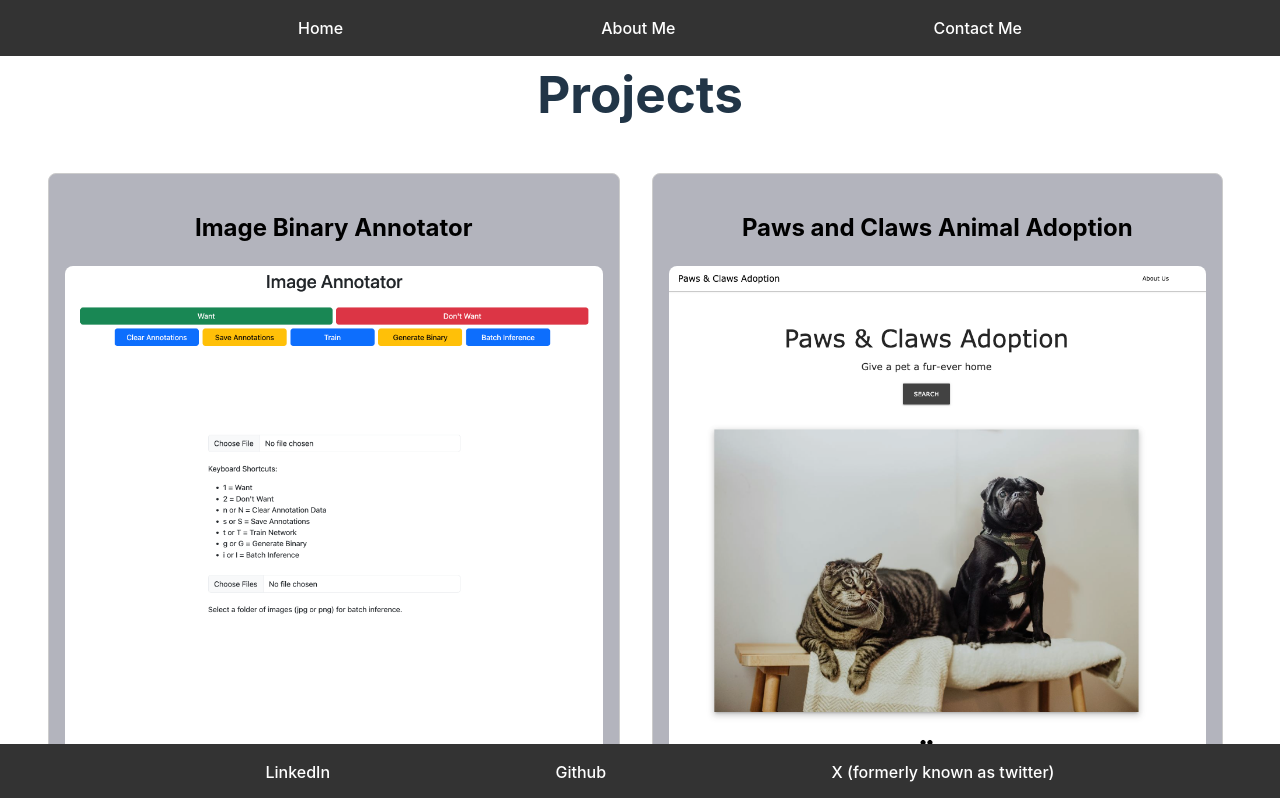
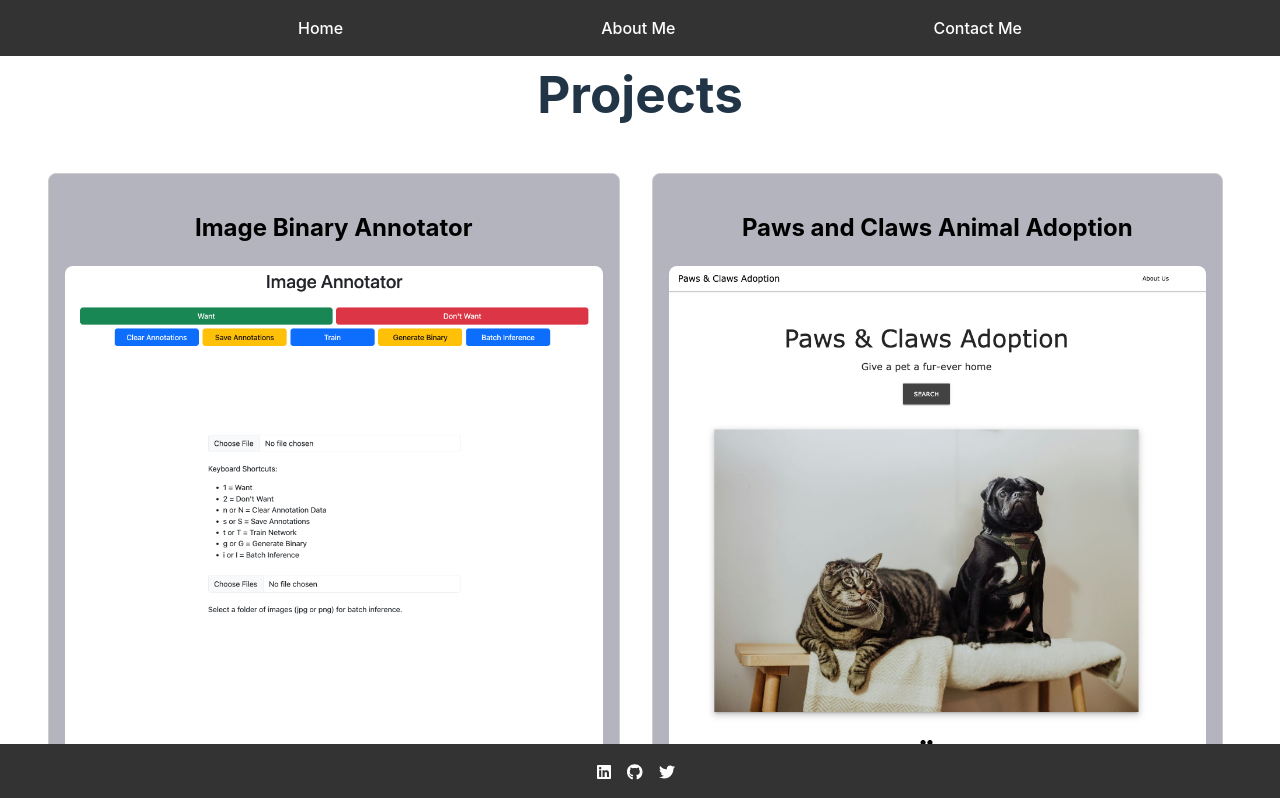
Before and after one commit to benjamin-parks/Ben-Parks-React-Portfolio, a React (Vite) app: page / in a window 1280 px wide. Shown: the top 798 px of the page. Built offline with nearby package versions, Linux system fonts and the light colour scheme.

Commit message:
swapped out anchor tags to fancy icons.

```diff
--- a/package.json
+++ b/package.json
@@ -11,6 +11,8 @@
     "preview": "vite preview"
   },
   "dependencies": {
+    "@fortawesome/free-brands-svg-icons": "^6.6.0",
+    "@fortawesome/react-fontawesome": "github:fortawesome/react-fontawesome",
     "boostrap": "^2.0.0",
     "react": "^18.3.1",
     "react-dom": "^18.3.1",
--- a/src/components/Footer.jsx
+++ b/src/components/Footer.jsx
@@ -1,3 +1,6 @@
+import { FontAwesomeIcon } from '@fortawesome/react-fontawesome';
+import { faLinkedin, faGithub, faTwitter } from '@fortawesome/free-brands-svg-icons';
+
 export default function Footer() {
   return (
     <div style={{
@@ -12,11 +15,23 @@ export default function Footer() {
       <ul style={{
         display: 'flex',
         listStyle: 'none',
-        justifyContent: 'space-evenly',
+        justifyContent: 'center'
       }}>
-        <li><a href="https://www.linkedin.com/in/ben-parks-a8b04b214/" style={{ color: '#fff' }}>LinkedIn</a></li>
-        <li><a href="https://github.com/benjamin-parks" style={{ color: '#fff' }}>Github</a></li>
-        <li><a href="https://x.com/BunMunKun" style={{ color: '#fff' }}>X (formerly known as twitter)</a></li>
+        <li>
+          <a href="https://www.linkedin.com/in/ben-parks-a8b04b214/" style={{ color: '#fff', marginRight: "16px" }}>
+            <FontAwesomeIcon icon={faLinkedin} />
+          </a>
+        </li>
+        <li>
+          <a href="https://github.com/benjamin-parks" style={{ color: '#fff', marginRight: "16px" }}>
+            <FontAwesomeIcon icon={faGithub} />
+          </a>
+        </li>
+        <li>
+          <a href="https://x.com/BunMunKun" style={{ color: '#fff', marginRight: "48px"}}>
+            <FontAwesomeIcon icon={faTwitter} />
+          </a>
+        </li>
       </ul>
     </div>
   );
--- a/src/components/Projects.jsx
+++ b/src/components/Projects.jsx
@@ -1,4 +1,3 @@
-import React from 'react';
 import ProjectCard from './UI/ProjectCard';
 import imageAnnotator from '../assets/image-annotator.png';
 import pawsAndClaws from '../assets/paws-and-claws.png';
--- a/src/components/UI/Navbar.jsx
+++ b/src/components/UI/Navbar.jsx
@@ -15,7 +15,7 @@ export default function Nav({ links }) {
                 justifyContent: "space-evenly",
                 }}>
                 {links.map((link, index) => (
-                  <li style={{color: '#fff'}} key={index}>
+                  <li className="nav-item" style={{color: "white"}} key={index}>
                     {link}
                   </li>
                 ))}
--- a/src/pages/AboutPage.jsx
+++ b/src/pages/AboutPage.jsx
@@ -20,7 +20,6 @@ export default function About() {
                 <img style={{width:"80%", marginLeft: "80px"}} src={profilePic} alt="Ben in his natural element"/>
             </div>
         </div>
-
         </>
     );
 }
```
Also changed, not shown: 2 other files (tests, documents, lock files or other folders).
